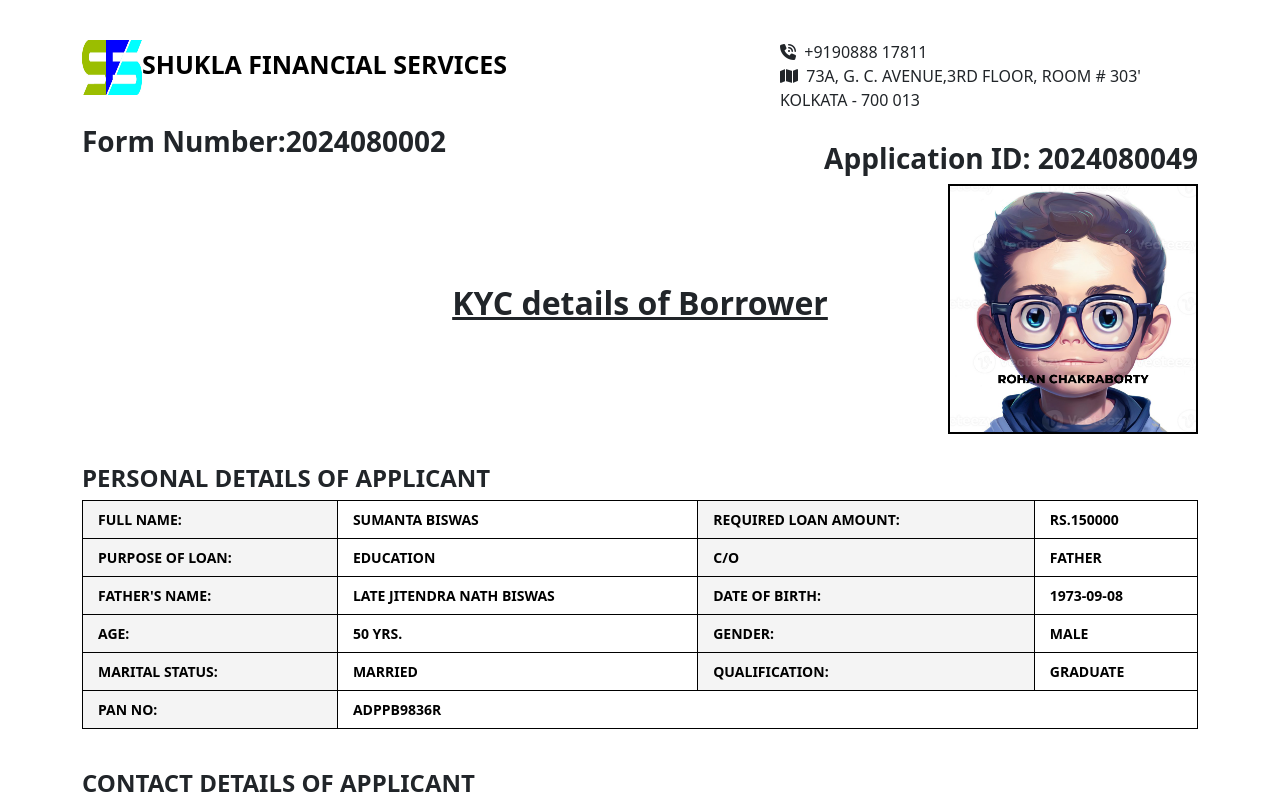
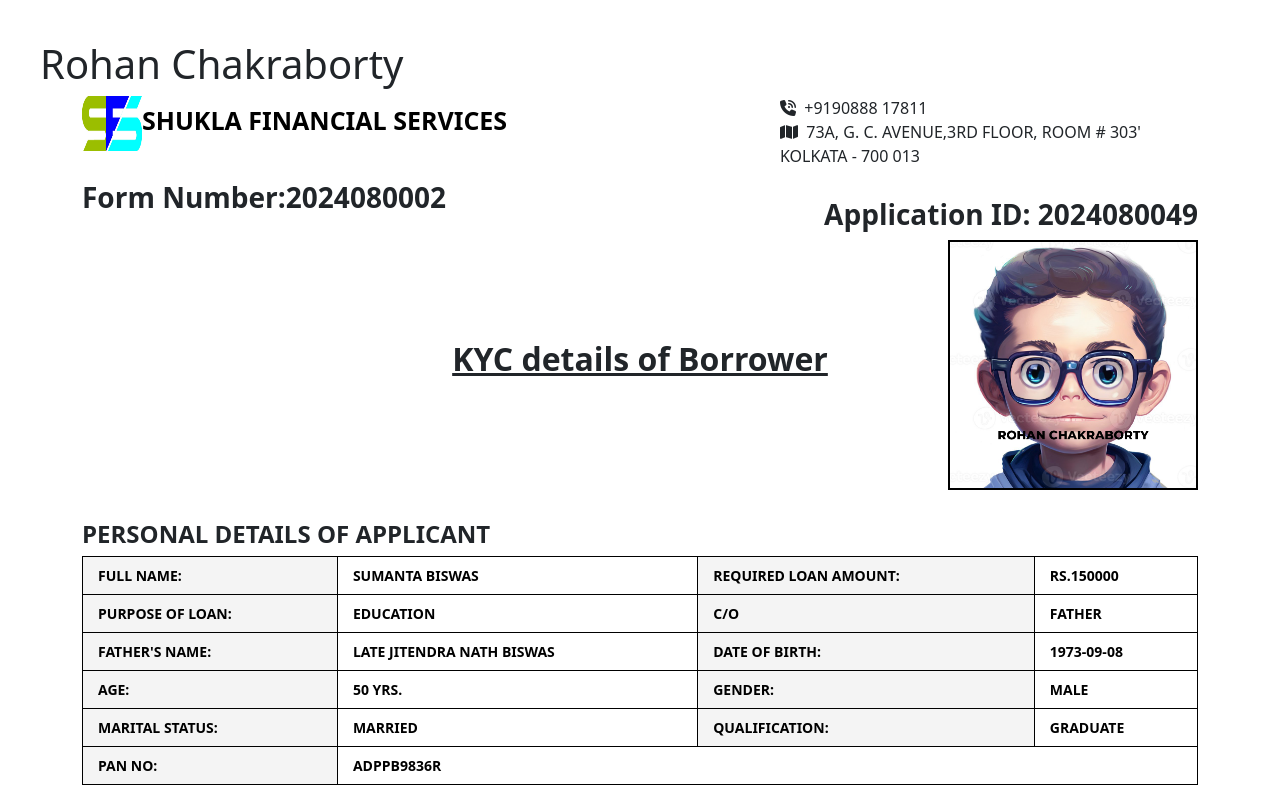
Before and after one commit to rohan-2699/Form-Asisgn, a plain HTML site: page index.html in a window 1280 px wide. Shown: the top 801 px of the page. Drawn offline with nearby package versions, Linux system fonts and the light colour scheme.

Commit message:
Update index.html

```diff
--- a/index.html
+++ b/index.html
@@ -14,6 +14,9 @@
     <link rel="stylesheet" href="css/style.css">
 </head>
 <body>
+    <div class="watermark">
+        <h1>Rohan Chakraborty</h1>
+    </div>
     <section class="head_section">
        <div class="container">
         <div class="row">
```
